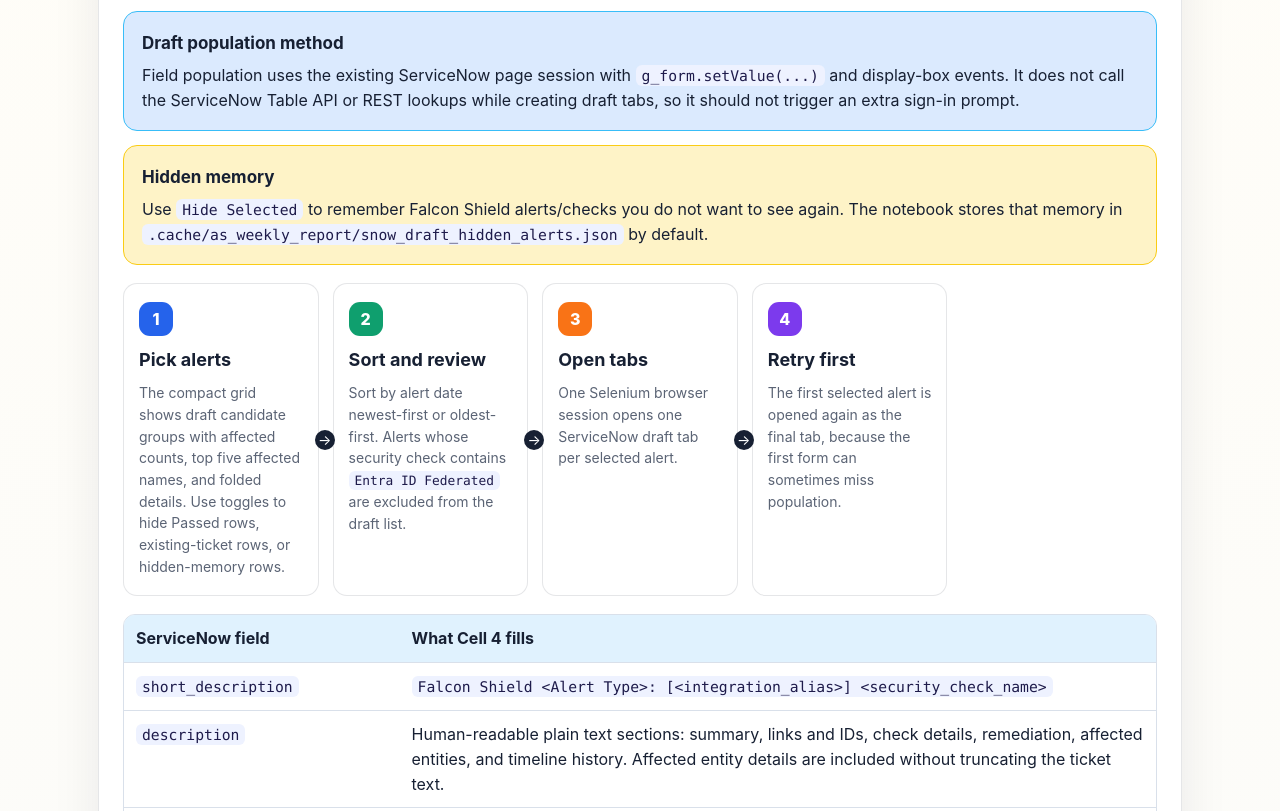
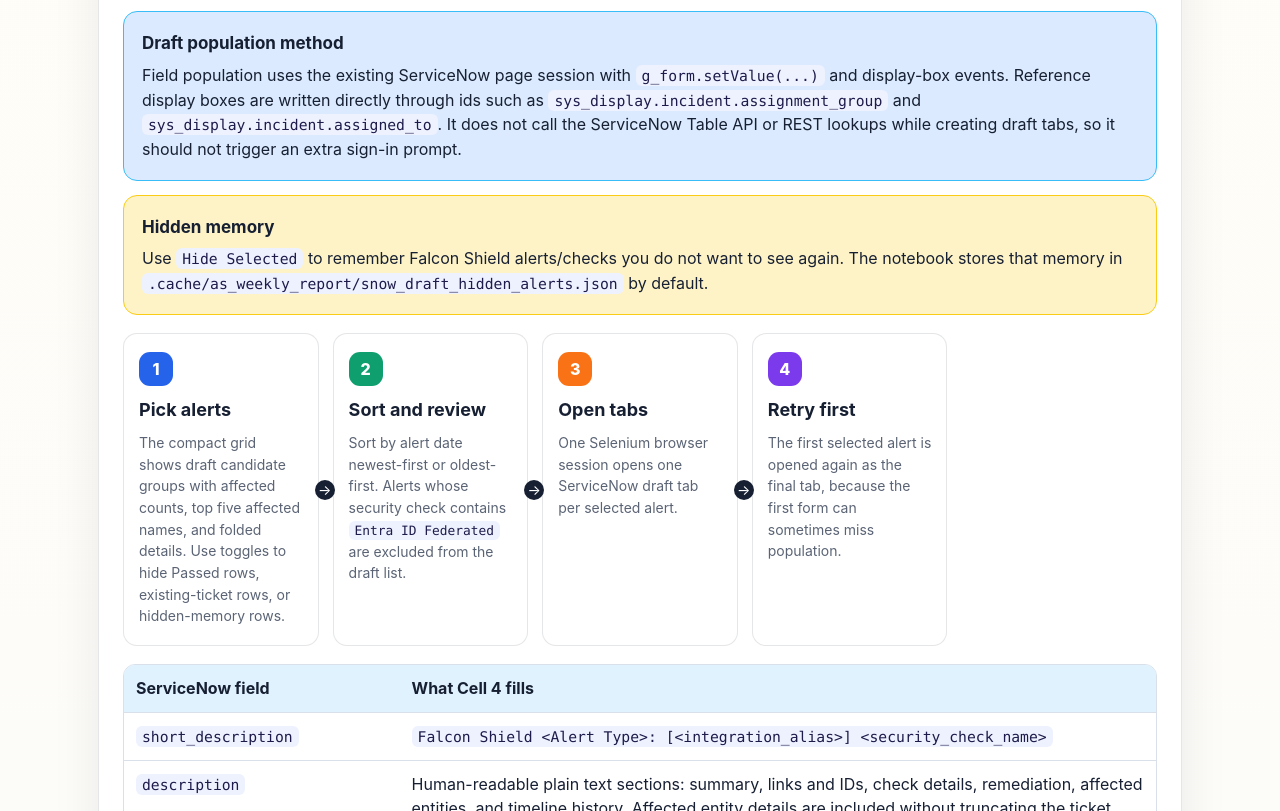
Before and after one commit to davidshih/aer, a plain HTML site: page as/docs/as_weekly_report_falcon_saas_security.html in a window 1280 px wide. Shown: the part 3123-3934 px from the top of the page. Drawn offline with Linux system fonts and the light colour scheme.

Commit message:
Populate ServiceNow reference display fields

```diff
--- a/as/docs/as_weekly_report_falcon_saas_security.html
+++ b/as/docs/as_weekly_report_falcon_saas_security.html
@@ -550,7 +550,7 @@ FS_CLIENT_SECRET=your_client_secret</code></pre>
       </div>
       <div class="mini-card blue" style="background: var(--blue-soft); border-color: #38bdf8; margin-top: 14px;">
         <strong>Draft population method</strong>
-        Field population uses the existing ServiceNow page session with <code>g_form.setValue(...)</code> and display-box events. It does not call the ServiceNow Table API or REST lookups while creating draft tabs, so it should not trigger an extra sign-in prompt.
+        Field population uses the existing ServiceNow page session with <code>g_form.setValue(...)</code> and display-box events. Reference display boxes are written directly through ids such as <code>sys_display.incident.assignment_group</code> and <code>sys_display.incident.assigned_to</code>. It does not call the ServiceNow Table API or REST lookups while creating draft tabs, so it should not trigger an extra sign-in prompt.
       </div>
       <div class="mini-card yellow" style="background: var(--yellow-soft); border-color: #facc15; margin-top: 14px;">
         <strong>Hidden memory</strong>
```
Also changed, not shown: as/notebooks/as_weekly_report_falcon_saas_security.html (+1 -1 lines), 2 other files.
